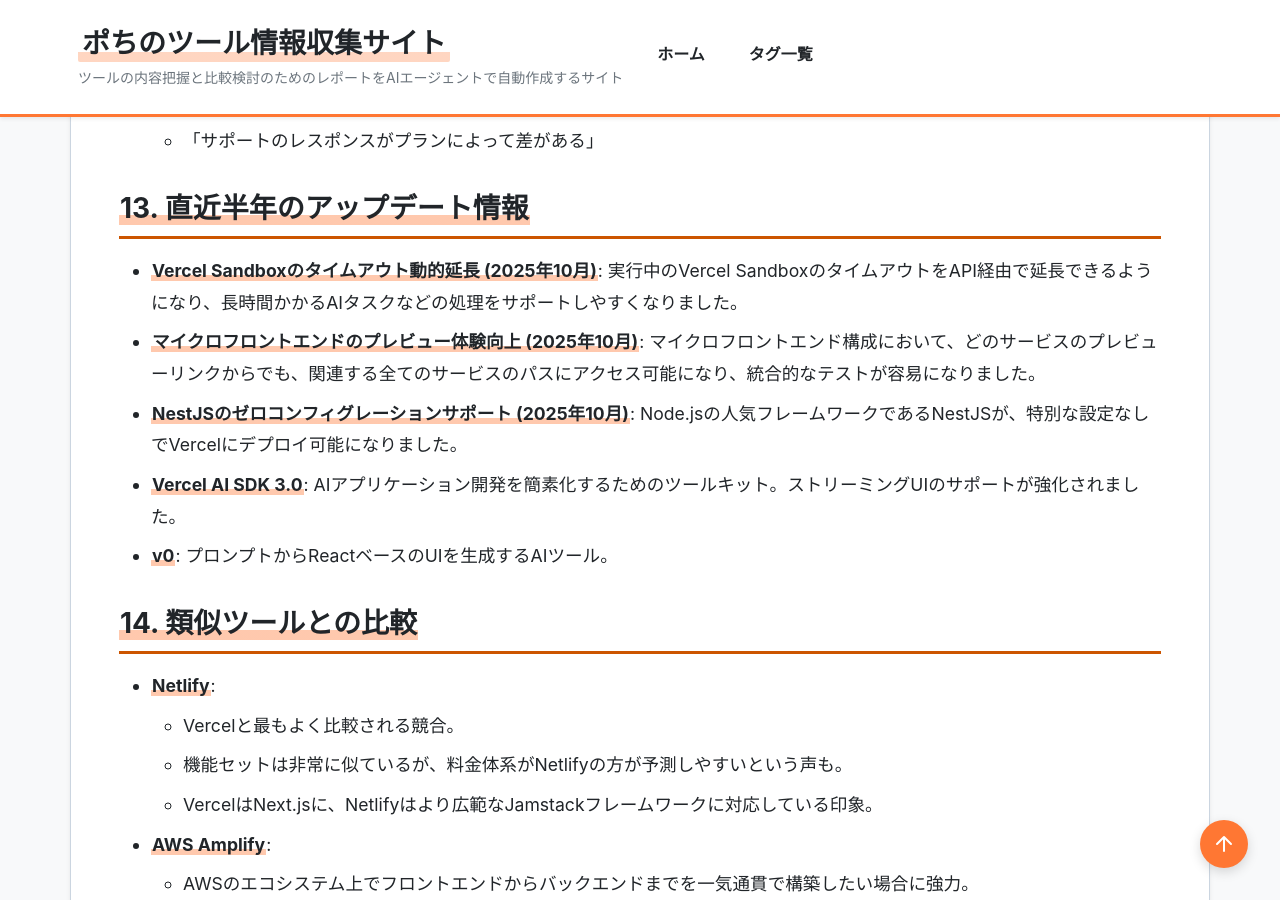
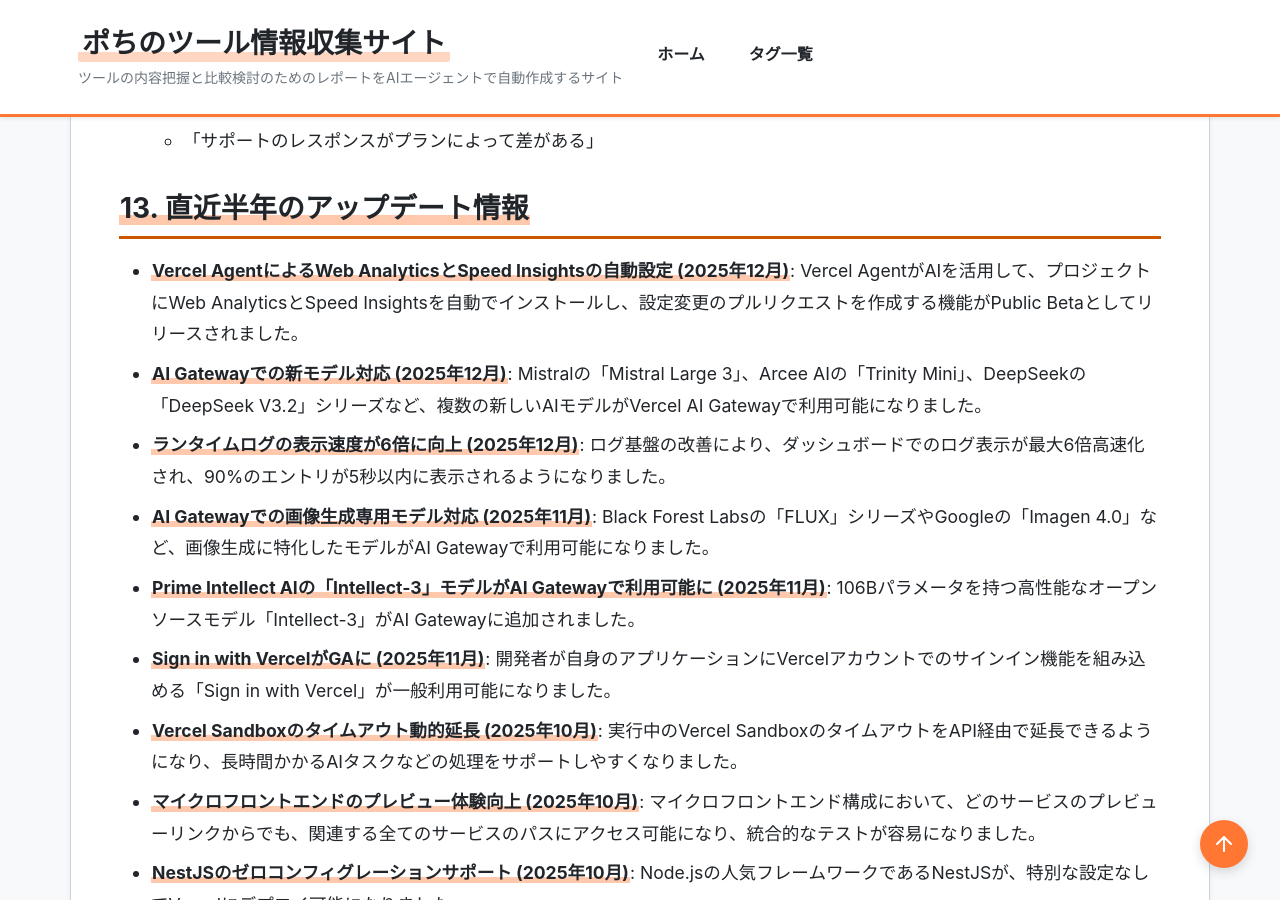
Before and after one commit to aegisfleet/tool-survey-report, a Jekyll site: the page built from _reports/vercel.md, in a window 1280 px wide and 900 px high, scrolled down 5461 px. Built offline with Jekyll 4.4.1, drawn with Linux system fonts in a browser that asks for light colours; some of the changed text lies outside the part shown.

Commit message:
feat: Vercelレポートを2025年12月までの最新情報に更新 (#215)
Vercelの公式Changelogに基づき、`_reports/vercel.md`の調査レポートを更新しました。

- `last_updated`の日付を`2025-12-03`に更新
- 2025年11月および12月の主要なアップデート情報を「直近半年のアップデート情報」セクションに追加
  - Vercel AgentによるAnalytics/Speed Insightsの自動設定機能
  - AI Gatewayで利用可能な新しいAIモデルの追加（Mistral Large 3, Trinity Mini, DeepSeek V3.2など）
  - ランタイムログの表示パフォーマンス向上
  - AI Gatewayでの画像生成専用モデルのサポート
  - 「Sign in with Vercel」の一般提供開始

Co-authored-by: google-labs-jules[bot] <161369871+google-labs-jules[bot]@users.noreply.github.com>

```diff
--- a/_reports/vercel.md
+++ b/_reports/vercel.md
@@ -5,7 +5,7 @@ category: "フロントエンド開発・ホスティング"
 developer: "Vercel Inc."
 official_site: "https://vercel.com"
 date: "2025-10-22"
-last_updated: "2025-10-22"
+last_updated: "2025-12-03"
 tags:
   - "Next.js"
   - "Jamstack"
@@ -118,6 +118,12 @@ description: "Vercelは、フロントエンド開発者が高速でスケーラ
 
 ## **13. 直近半年のアップデート情報**
 
+* **Vercel AgentによるWeb AnalyticsとSpeed Insightsの自動設定 (2025年12月)**: Vercel AgentがAIを活用して、プロジェクトにWeb AnalyticsとSpeed Insightsを自動でインストールし、設定変更のプルリクエストを作成する機能がPublic Betaとしてリリースされました。
+* **AI Gatewayでの新モデル対応 (2025年12月)**: Mistralの「Mistral Large 3」、Arcee AIの「Trinity Mini」、DeepSeekの「DeepSeek V3.2」シリーズなど、複数の新しいAIモデルがVercel AI Gatewayで利用可能になりました。
+* **ランタイムログの表示速度が6倍に向上 (2025年12月)**: ログ基盤の改善により、ダッシュボードでのログ表示が最大6倍高速化され、90%のエントリが5秒以内に表示されるようになりました。
+* **AI Gatewayでの画像生成専用モデル対応 (2025年11月)**: Black Forest Labsの「FLUX」シリーズやGoogleの「Imagen 4.0」など、画像生成に特化したモデルがAI Gatewayで利用可能になりました。
+* **Prime Intellect AIの「Intellect-3」モデルがAI Gatewayで利用可能に (2025年11月)**: 106Bパラメータを持つ高性能なオープンソースモデル「Intellect-3」がAI Gatewayに追加されました。
+* **Sign in with VercelがGAに (2025年11月)**: 開発者が自身のアプリケーションにVercelアカウントでのサインイン機能を組み込める「Sign in with Vercel」が一般利用可能になりました。
 * **Vercel Sandboxのタイムアウト動的延長 (2025年10月)**: 実行中のVercel SandboxのタイムアウトをAPI経由で延長できるようになり、長時間かかるAIタスクなどの処理をサポートしやすくなりました。
 * **マイクロフロントエンドのプレビュー体験向上 (2025年10月)**: マイクロフロントエンド構成において、どのサービスのプレビューリンクからでも、関連する全てのサービスのパスにアクセス可能になり、統合的なテストが容易になりました。
 * **NestJSのゼロコンフィグレーションサポート (2025年10月)**: Node.jsの人気フレームワークであるNestJSが、特別な設定なしでVercelにデプロイ可能になりました。
```
